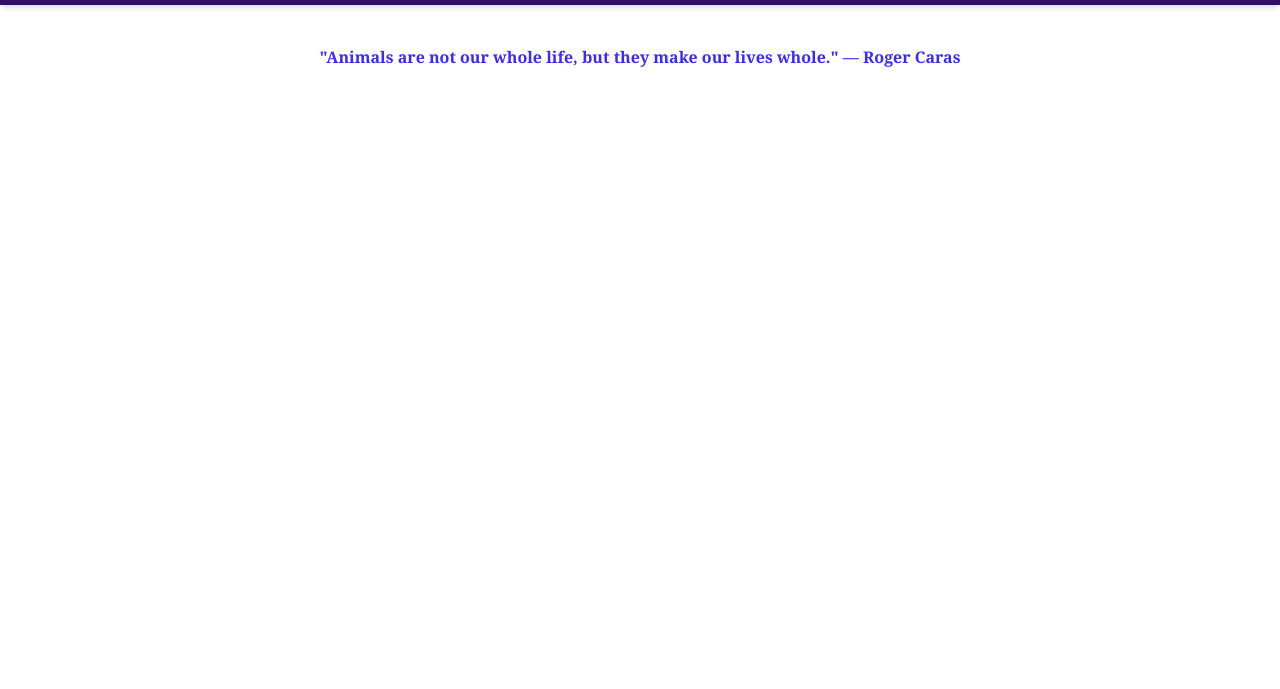
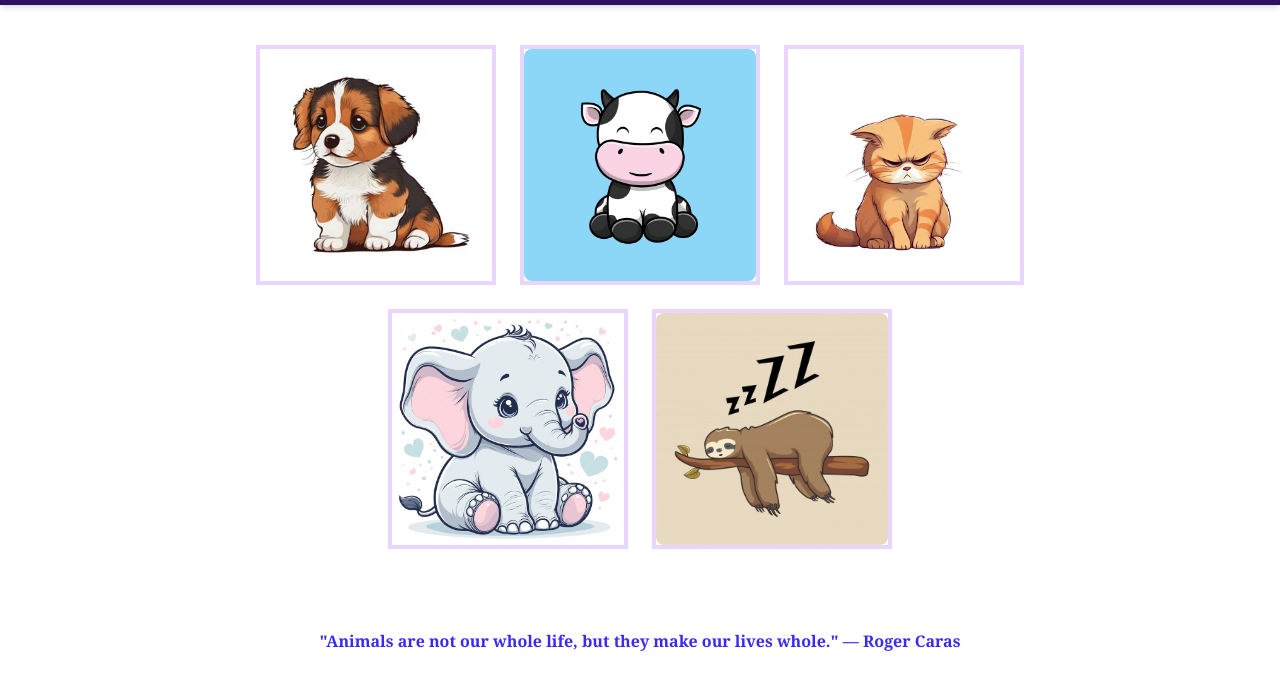
Before and after one commit to rsumaiya16/ProjectPet, a website built with Vite: page index.html in a window 1280 px wide. Shown: the part 75-764 px from the top of the page. Built offline with nearby package versions, Linux system fonts and the light colour scheme.

Commit message:
added pictures

```diff
--- a/index.html
+++ b/index.html
@@ -99,6 +99,40 @@
     </div>
     </div>
   </header>
+  <main class="flex flex-col items-center justify-center py-10">
+  <!-- 1st row  -->
+    <div class="flex justify-center gap-6 mb-6">
+
+      <div class="border-4 border-purple-200 w-60 h-60 flex items-center justify-center">
+        <img src="dog.jpg" alt="Image 1" class="object-cover w-full h-full rounded-lg cursor-pointer" />
+      </div>
+
+
+      <div class="border-4 border-purple-200 w-60 h-60 flex items-center justify-center">
+        <img src="cow.jpg" alt="Image 2" class="object-cover w-full h-full rounded-lg cursor-pointer" />
+      </div>
+
+
+      <div class="border-4 border-purple-200 w-60 h-60 flex items-center justify-center">
+        <img src="cat.jpg" alt="Image 3" class="object-cover w-full h-full rounded-lg cursor-pointer" />
+      </div>
+    </div>
+<!--
+   2nd row -->
+    <div class="flex justify-center gap-6">
+
+      <div class="border-4 border-purple-200 w-60 h-60 flex items-center justify-center">
+        <img src="hati.jpg" alt="Image 4" class="object-cover w-full h-full rounded-lg cursor-pointer" />
+      </div>
+
+
+      <div class="border-4 border-purple-200 w-60 h-60 flex items-center justify-center">
+        <img src="quala.jpg" alt="Image 5" class="object-cover w-full h-full rounded-lg cursor-pointer" />
+      </div>
+    </div>
+  </main>
+
+
 
   <footer class="flex items-center justify-center py-10  text-center">
     <p class="font-serif font-bold text-sm sm:text-base antialiased hover:subpixel-antialiased">"Animals are not our whole life, but they make our lives whole." — Roger Caras</p>
```
Also changed, not shown: cat.jpg (added), cow.jpg (added), dog.jpg (added), hati.jpg (added), quala.jpg (added).
